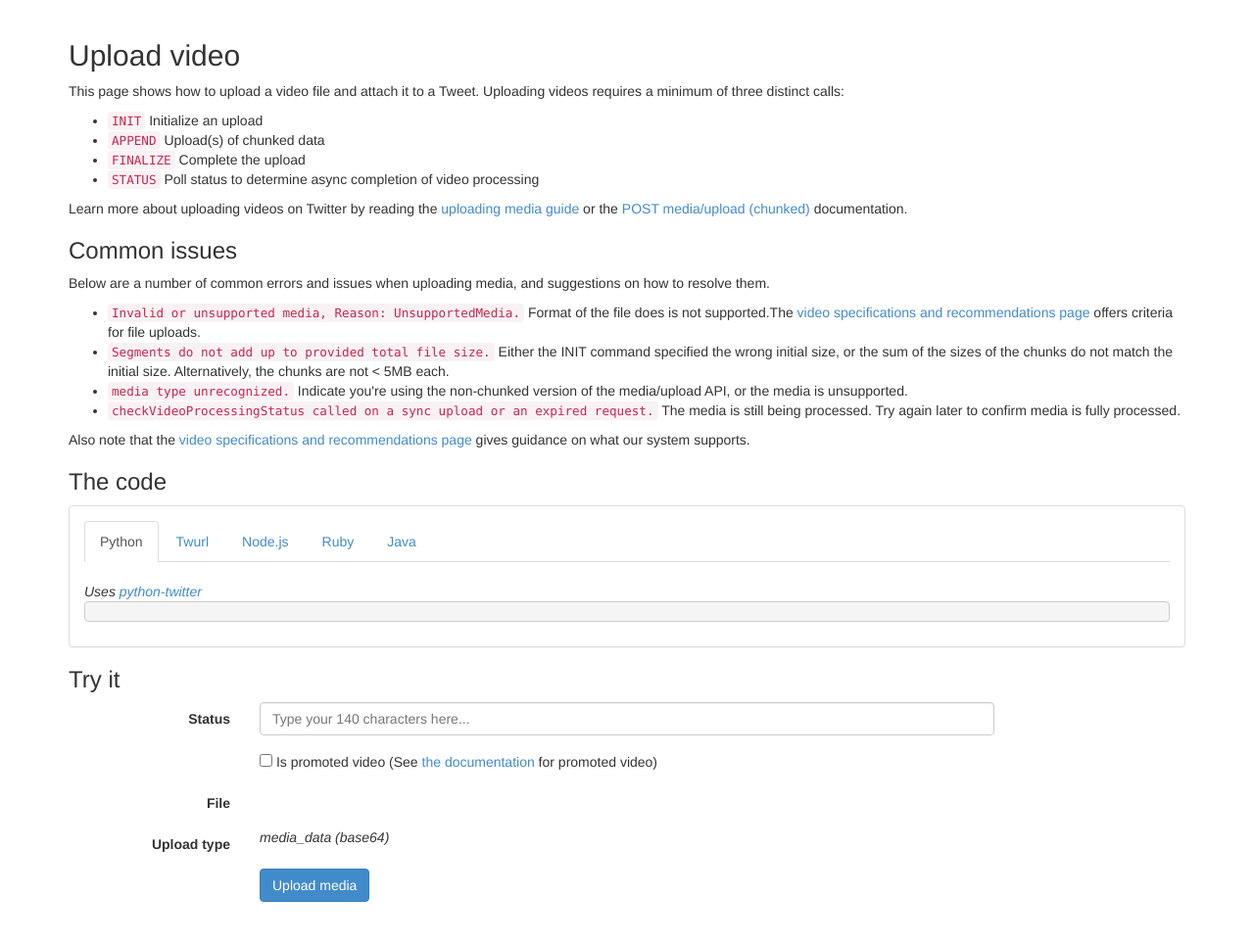
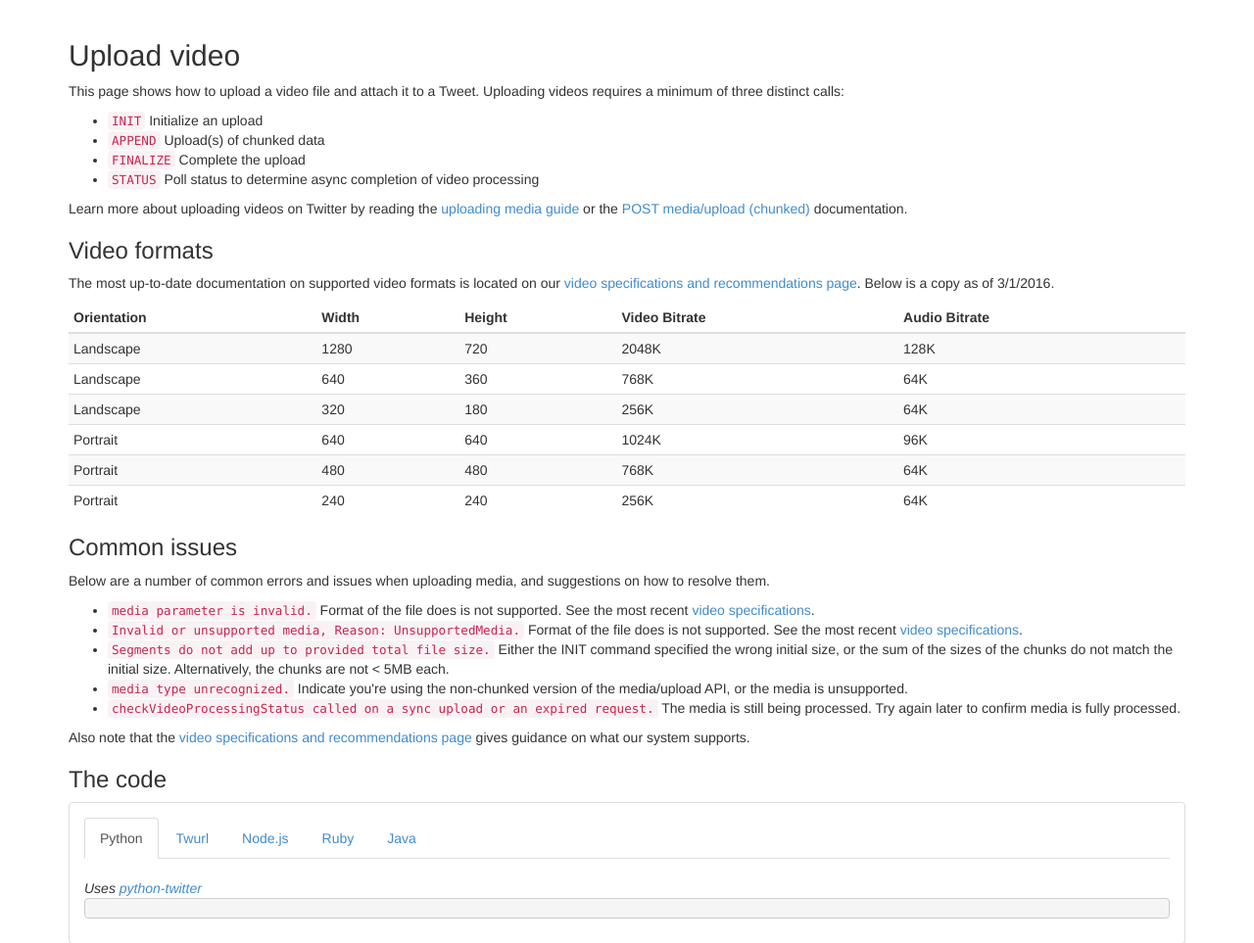
Before and after one commit to twitterml/django-rest-apis, a Django app: template templates/media_video.html in a window 1280 px wide. Shown: the part 52-1015 px from the top of the page at 98% size. Before the commit the page ends 973 px from the top, so only its background shows below. Run offline with Django 3.2, Linux system fonts and the light colour scheme; the template is opened without the code that fills it, so the values that code supplies are empty; some libraries are stand-ins or nearby versions.

Commit message:
update with video formats

```diff
--- a/templates/media_video.html
+++ b/templates/media_video.html
@@ -22,13 +22,30 @@ Learn more about uploading videos on Twitter by reading the
 <a href="https://dev.twitter.com/rest/public/uploading-media#chunkedupload" target="_target">uploading media guide</a> or the
 <a href="https://dev.twitter.com/rest/reference/post/media/upload-chunked" target="_target">POST media/upload (chunked)</a> documentation.</p>
 
+<h3>Video formats</h3>
+
+<p>The most up-to-date documentation on supported video formats is located on
+our <a href="https://dev.twitter.com/rest/public/uploading-media#videorecs" target="_target">video specifications
+and recommendations page</a>. Below is a copy as of 3/1/2016.</p>
+
+<table class="table table-striped table-condensed">
+<thead><tr><th>Orientation</th><th>Width</th><th>Height</th><th>Video Bitrate</th><th>Audio Bitrate</th></tr></thead>
+<tbody>
+	<tr><td>Landscape</td><td>1280</td><td>720</td><td>2048K</td><td>128K</td></tr>
+	<tr><td>Landscape</td><td>640</td><td>360</td><td>768K</td><td>64K</td></tr>
+	<tr><td>Landscape</td><td>320</td><td>180</td><td>256K</td><td>64K</td></tr>
+	<tr><td>Portrait</td><td>640</td><td>640</td><td>1024K</td><td>96K</td></tr>
+	<tr><td>Portrait</td><td>480</td><td>480</td><td>768K</td><td>64K</td></tr>
+	<tr><td>Portrait</td><td>240</td><td>240</td><td>256K</td><td>64K</td></tr>
+</tbody></table>
+
 <h3>Common issues</h3>
 
 <p>Below are a number of common errors and issues when uploading media, and suggestions on how to resolve them.</p>
 
 <ul>
-<li><code>Invalid or unsupported media, Reason: UnsupportedMedia.</code> Format of the file does is not supported.The  <a href="https://dev.twitter.com/rest/public/uploading-media#videorecs" target="_target">video specifications
-and recommendations page</a> offers criteria for file uploads.
+<li><code>media parameter is invalid.</code> Format of the file does is not supported. See the most recent <a href="https://dev.twitter.com/rest/public/uploading-media#videorecs" target="_target">video specifications</a>.
+<li><code>Invalid or unsupported media, Reason: UnsupportedMedia.</code> Format of the file does is not supported. See the most recent <a href="https://dev.twitter.com/rest/public/uploading-media#videorecs" target="_target">video specifications</a>.
 <li><code>Segments do not add up to provided total file size.</code> Either the INIT command specified the wrong initial size,
 or the sum of the sizes of the chunks do not match the initial size. Alternatively, the chunks are not < 5MB each.
 <li><code>media type unrecognized.</code> Indicate you're using the non-chunked version of the media/upload API, or the media is unsupported.
```
